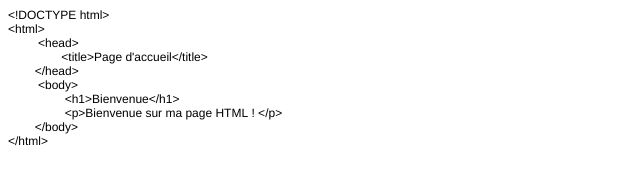
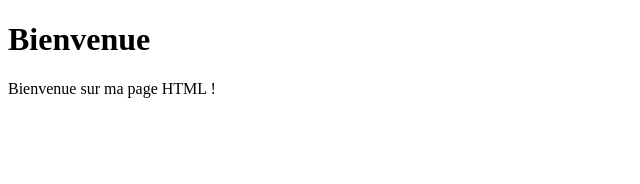
Before and after one commit to machabellec/machabellec, a plain HTML site: page index.html in a window 1280 px wide. Shown: the whole page, without its empty margins (0-640 px from the left). Drawn offline with Linux system fonts and the light colour scheme.

Commit message:
Correction
Suppression des espaces

```diff
--- a/index.html
+++ b/index.html
@@ -1,27 +1,10 @@
-<!DOCTYPE html PUBLIC "-//W3C//DTD HTML 4.01//EN" "http://www.w3.org/TR/html4/strict.dtd">
+<!DOCTYPE html>
 <html>
-<head>
-  <meta http-equiv="Content-Type" content="text/html; charset=utf-8">
-  <meta http-equiv="Content-Style-Type" content="text/css">
-  <title></title>
-  <meta name="Generator" content="Cocoa HTML Writer">
-  <meta name="CocoaVersion" content="2487.2">
-  <style type="text/css">
-    p.p1 {margin: 0.0px 0.0px 0.0px 0.0px; font: 12.0px Helvetica; -webkit-text-stroke: #000000}
-    span.s1 {font-kerning: none}
-    span.Apple-tab-span {white-space:pre}
-  </style>
-</head>
-<body>
-<p class="p1"><span class="s1">&lt;!DOCTYPE html&gt;</span></p>
-<p class="p1"><span class="s1">&lt;html&gt;</span></p>
-<p class="p1"><span class="s1"><span class="Apple-tab-span">	</span> &lt;head&gt;</span></p>
-<p class="p1"><span class="s1"><span class="Apple-tab-span">	</span><span class="Apple-tab-span">	</span>&lt;title&gt;Page d'accueil&lt;/title&gt;</span></p>
-<p class="p1"><span class="s1"><span class="Apple-tab-span">	</span>&lt;/head&gt;</span></p>
-<p class="p1"><span class="s1"><span class="Apple-converted-space"> <span class="Apple-tab-span">	</span> </span>&lt;body&gt;</span></p>
-<p class="p1"><span class="s1"><span class="Apple-tab-span">	</span><span class="Apple-tab-span">	</span> &lt;h1&gt;Bienvenue&lt;/h1&gt;</span></p>
-<p class="p1"><span class="s1"><span class="Apple-tab-span">	</span><span class="Apple-tab-span">	</span> &lt;p&gt;Bienvenue sur ma page HTML ! &lt;/p&gt;</span></p>
-<p class="p1"><span class="s1"><span class="Apple-tab-span">	</span>&lt;/body&gt;</span></p>
-<p class="p1"><span class="s1">&lt;/html&gt;</span></p>
-</body>
+	<head>
+		<title>Page d'accueil</title>
+	</head>
+ 	<body>
+		<h1>Bienvenue</h1>
+		<p>Bienvenue sur ma page HTML ! </p>
+	</body>
 </html>
```
